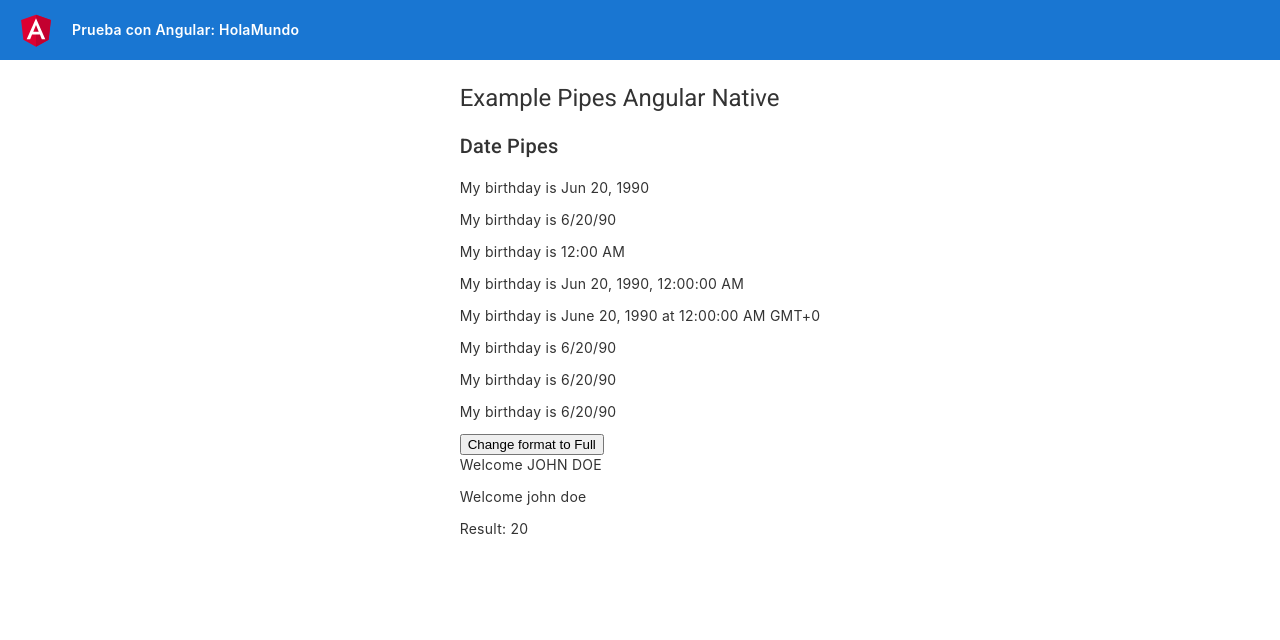
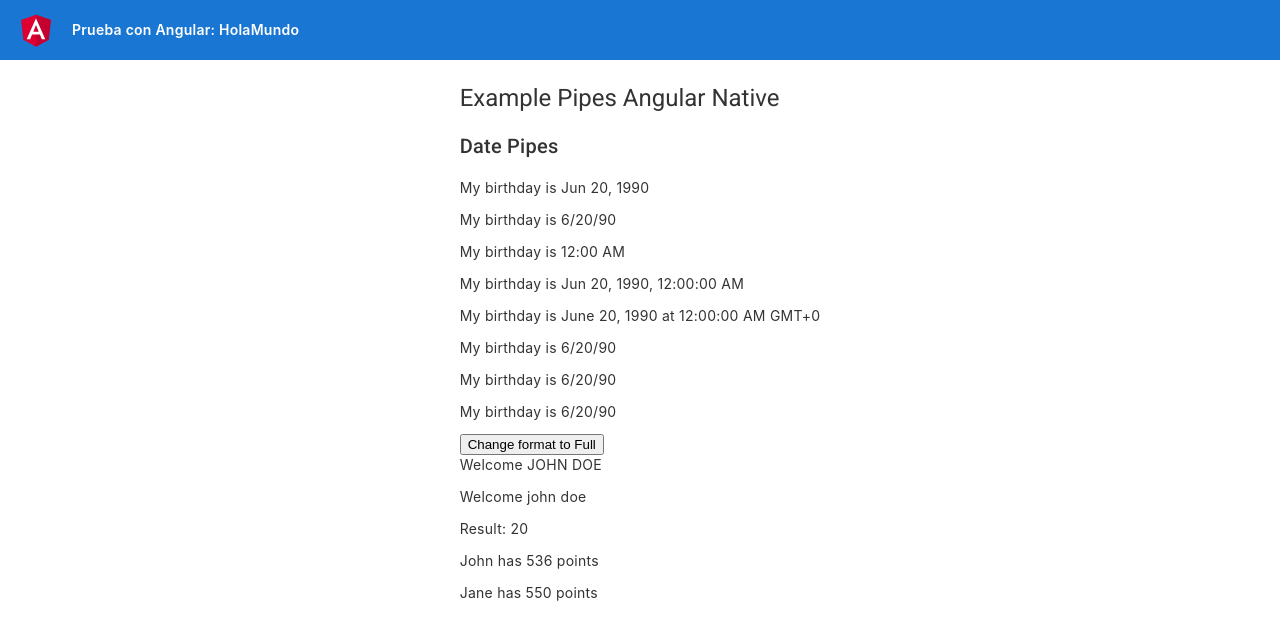
Before and after one commit to davidFCDev/angular-test, an Angular app: page / in a window 1280 px wide. Shown: the top 640 px of the page. Built offline with nearby package versions, Linux system fonts and the light colour scheme.

Commit message:
render pipe

```diff
--- a/src/app/components/example-pipes/example-pipes.component.html
+++ b/src/app/components/example-pipes/example-pipes.component.html
@@ -20,3 +20,5 @@
 
 <!-- Pipe personalizado -->
 <p>Result: {{ 2 | multiply : 10 }}</p>
+<p>{{ player1 | calculatePoints }}</p>
+<p>{{ player2 | calculatePoints }}</p>
```
